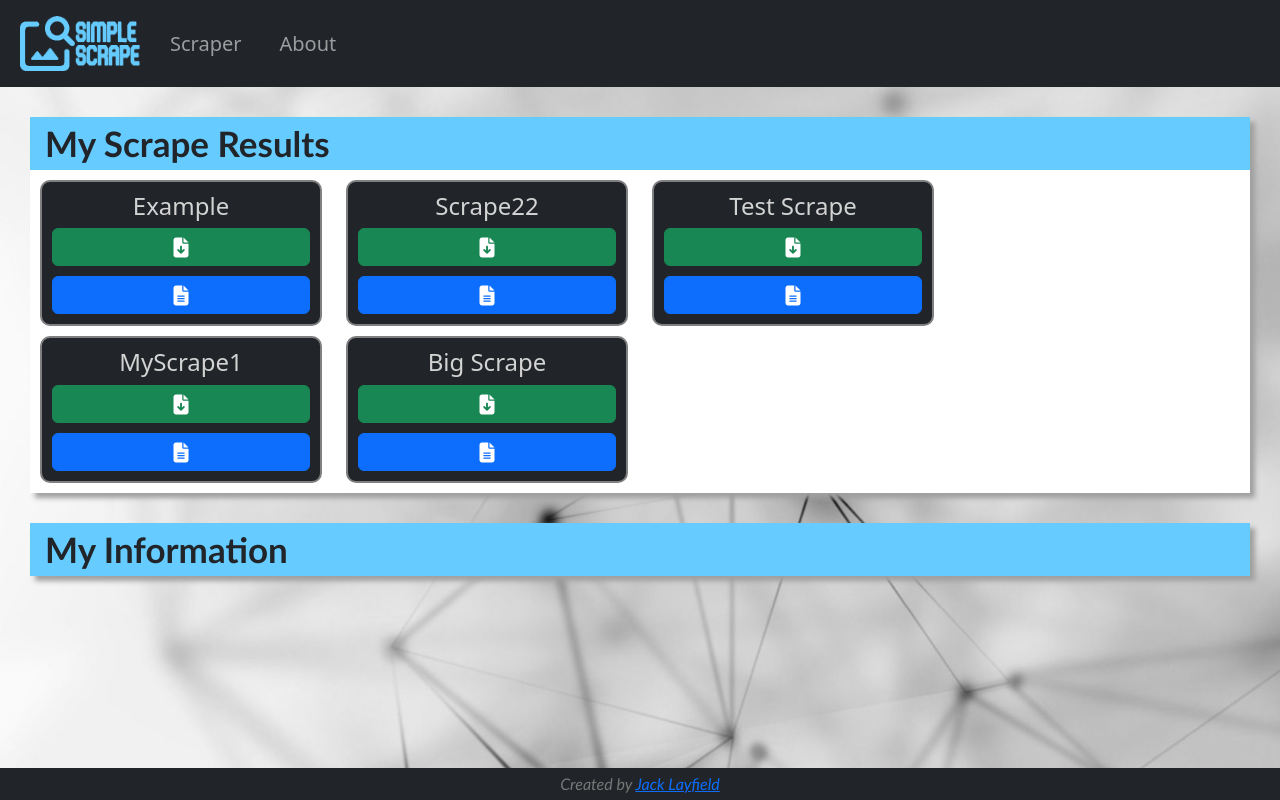
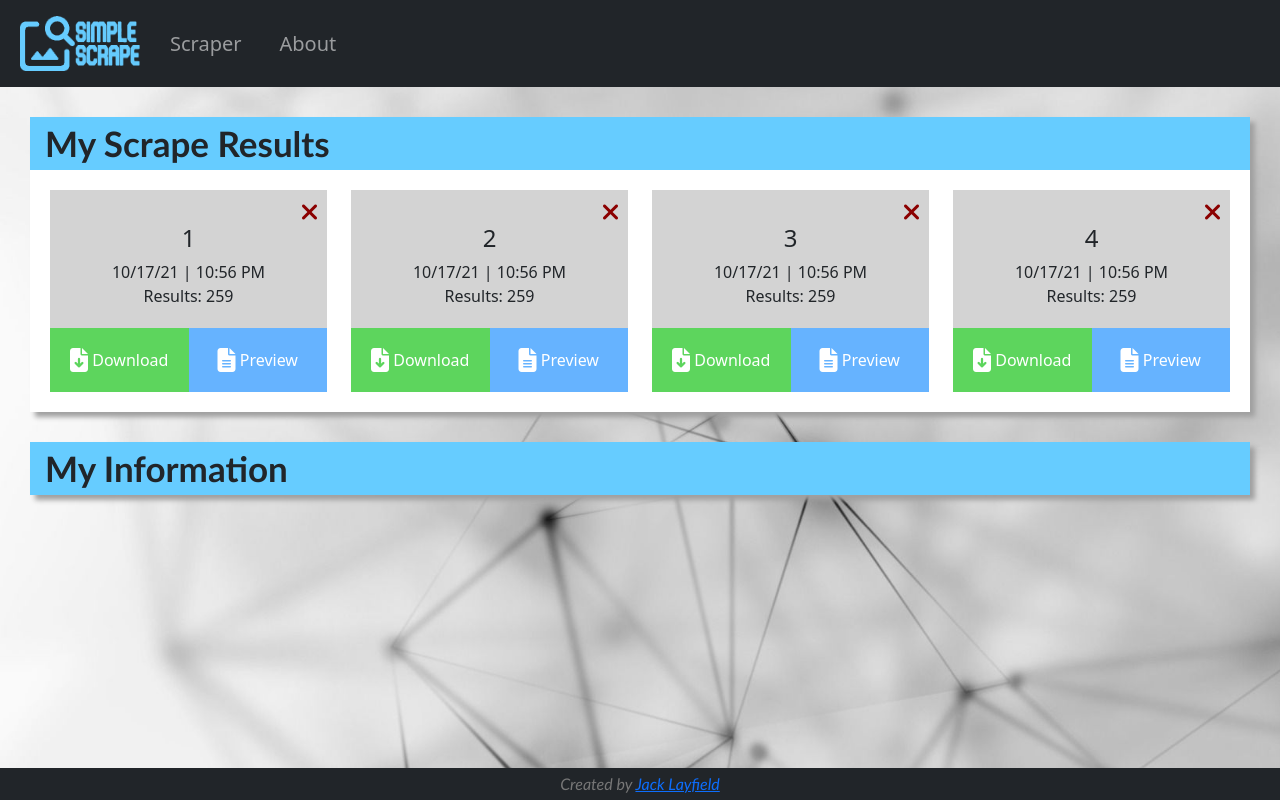
Before and after one commit to jacklayfield/SimpleScrape, a React (Create React App) app in the folder client/: page /profile in a window 1280 px wide. Built offline with nearby package versions, Linux system fonts and the light colour scheme.

Commit message:
Scrape card reskin

```diff
--- a/client/src/components/scrapeCard.jsx
+++ b/client/src/components/scrapeCard.jsx
@@ -7,26 +7,65 @@ export function ScrapeCard({ scrapeCard }) {
   return (
     <div
       style={{
-        background: "#212529",
-        border: "2px solid",
-        borderRadius: "10px",
-        borderColor: "gray",
+        background: "lightgray",
+        borderRadius: "0px",
         textAlign: "center",
-        padding: 10,
       }}
     >
-      <h4 style={{ color: "lightgray" }}>{scrapeCard}</h4>
       <Row>
-        <div style={{ paddingBottom: 10 }} class="d-grid gap-2">
-          <button class="btn btn-success" type="button">
-            <i class="fa-solid fa-file-arrow-down fa-lg"></i>
-          </button>{" "}
-        </div>
-        <div class="d-grid gap-2">
-          <button class="btn btn-primary" type="button">
-            <i class="fa-solid fa-file-lines fa-lg"></i>
-          </button>
-        </div>
+        <Col>
+          <div
+            style={{
+              textAlign: "end",
+              paddingTop: 10,
+              paddingRight: 10,
+              paddingBottom: 0,
+            }}
+          >
+            <i style={{ color: "darkred" }} class="fa-solid fa-xmark fa-xl"></i>
+          </div>
+
+          <Row className="gx-0">
+            <h4>{scrapeCard}</h4>
+
+            <text> 10/17/21 | 10:56 PM </text>
+            <text style={{ paddingBottom: "20px" }}>Results: 259</text>
+            <Col>
+              <div class="d-grid gap-2">
+                <button
+                  style={{
+                    borderRadius: "0px",
+                    padding: "20px",
+                    background: "#5dd55d",
+                    borderWidth: "0px",
+                  }}
+                  class="btn btn-success"
+                  type="button"
+                >
+                  <i class="fa-solid fa-file-arrow-down fa-xl"></i>
+                  <> </> Download
+                </button>
+              </div>
+            </Col>
+            <Col>
+              <div class="d-grid gap-2">
+                <button
+                  style={{
+                    borderRadius: "0px",
+                    padding: "20px",
+                    background: "#66b3ff",
+                    borderWidth: "0px",
+                  }}
+                  class="btn btn-primary"
+                  type="button"
+                >
+                  <i class="fa-solid fa-file-lines fa-xl"></i>
+                  <> </> Preview
+                </button>
+              </div>
+            </Col>
+          </Row>
+        </Col>
       </Row>
     </div>
   );
--- a/client/src/components/scrapeCards.jsx
+++ b/client/src/components/scrapeCards.jsx
@@ -6,7 +6,7 @@ export function ScrapeCards({ scrapeCards }) {
   return (
     <div>
       {revScrapeCards.map((a) => (
-        <div style={{ paddingBottom: 10 }}>
+        <div style={{ paddingBottom: 20 }}>
           <ScrapeCard scrapeCard={a} />
         </div>
       ))}
--- a/client/src/pages/profile.jsx
+++ b/client/src/pages/profile.jsx
@@ -6,13 +6,8 @@ import { ScrapeCards } from "../components/scrapeCards";
 // import cheerio from "cheerio";
 
 export function Profile() {
-  const cards = [
-    "MyScrape1",
-    "Example",
-    "Big Scrape",
-    "Scrape22",
-    "Test Scrape",
-  ];
+  //this needs work
+  const cards = ["1", "2", "3", "4"];
   const quarter = Math.ceil(cards.length / 4);
   const q1 = cards.slice(0, quarter);
   const q2 = cards.slice(quarter, quarter * 2);
@@ -26,7 +21,7 @@ export function Profile() {
             <div className="sectionTitles">
               <header className="sectionTitlesText">My Scrape Results</header>
             </div>
-            <div style={{ paddingLeft: 10, paddingRight: 10, paddingTop: 10 }}>
+            <div style={{ paddingLeft: 20, paddingRight: 20, paddingTop: 20 }}>
               <Row>
                 <Col>
                   <ScrapeCards scrapeCards={q1}></ScrapeCards>
```
